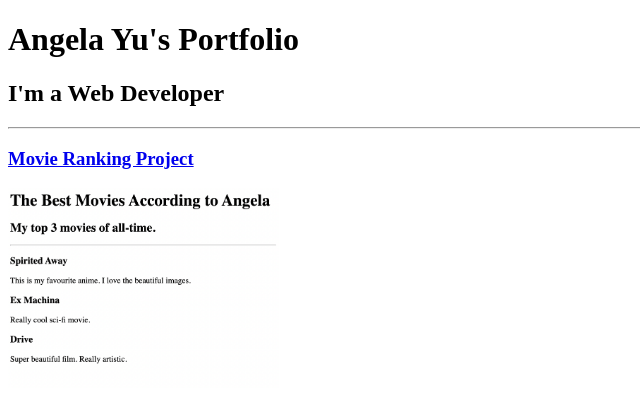
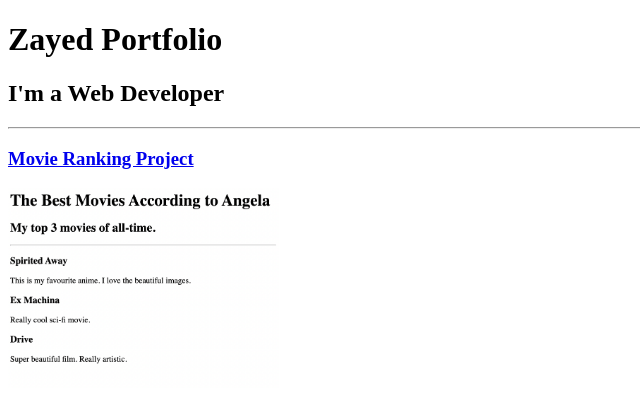
Before and after one commit to kingzayed/HTML-project-Angela-YU, a plain HTML site: page index.html in a window 1280 px wide. Shown: the top 408 px of the page, without its empty margins (0-640 px from the left). Drawn offline with Linux system fonts and the light colour scheme.

Commit message:
Update index.html

```diff
--- a/index.html
+++ b/index.html
@@ -3,11 +3,11 @@
 
 <head>
   <meta charset="UTF-8">
-  <title>Angela's Portfolio</title>
+  <title>Zayed Portfolio</title>
 </head>
 
 <body>
-  <h1>Angela Yu's Portfolio</h1>
+  <h1>Zayed Portfolio</h1>
   <h2>I'm a Web Developer</h2>
   <hr />
   <h3><a href="./public/movie-ranking.html">Movie Ranking Project</a></h3>
```
